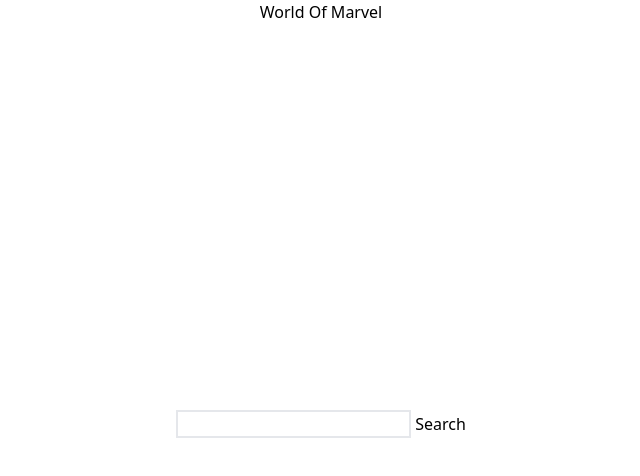
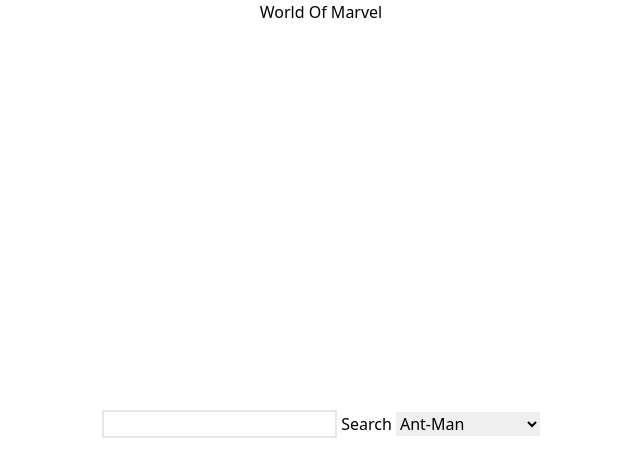
Before and after one commit to abrand93/Marvel-world, a plain HTML site: page index.html in a window 1280 px wide. Shown: the whole page, without its empty margins (319-959 px from the left). Drawn offline with nearby package versions, Linux system fonts and the light colour scheme.

Commit message:
added option

```diff
--- a/index.html
+++ b/index.html
@@ -18,6 +18,35 @@
         <div class="mx-auto ">
             <input type="text" class="border-2" id="input">
             <button id="search">Search</button>
+          <select>
+            <option>Ant-Man</option>
+            <option>Black Panther </option>
+            <option>Bucky</option>
+            <option>Captain America</option>
+            <option>Captain Marvel</option>
+            <option>Doctor Strange</option>
+            <option>Drax</option>
+            <option>Falcon</option>
+            <option>Gamora</option>
+            <option>Groot</option>
+            <option>Hawkeye</option>
+            <option>Hulk</option>
+            <option>Iron Man</option>
+            <option>Mantis</option>
+            <option>Nebula</option>
+            <option>Pepper Potts</option>
+            <option>Rocket</option>
+            <option>Scarlet Witch</option>
+            <option>Shuri</option>
+            <option>Spider-Man</option>
+            <option>Star-Lord</option>
+            <option>Thor</option>
+            <option>Valkyrie</option>
+            <option>War Machine</option>
+            <option>Wasp</option>
+            <option>Wong</option>
+
+        </select>
         </div>
     </div>
 
```
